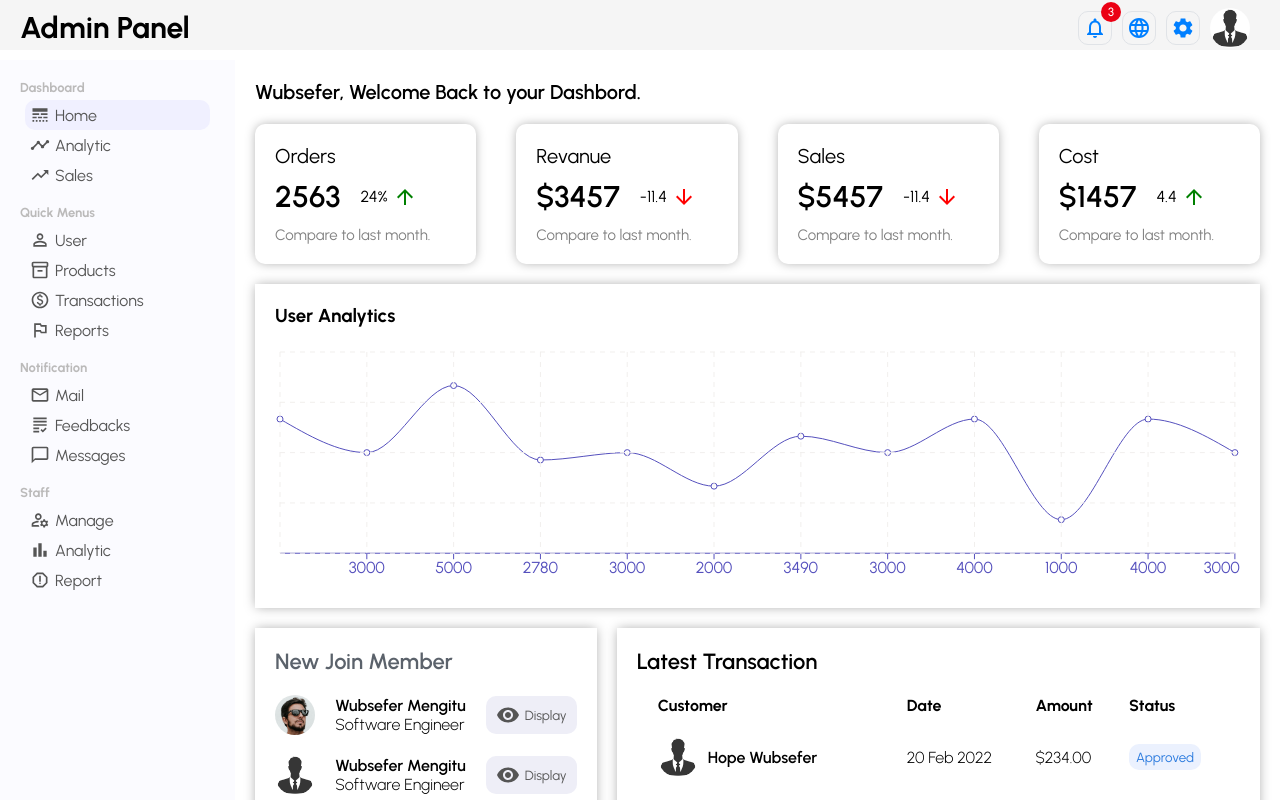
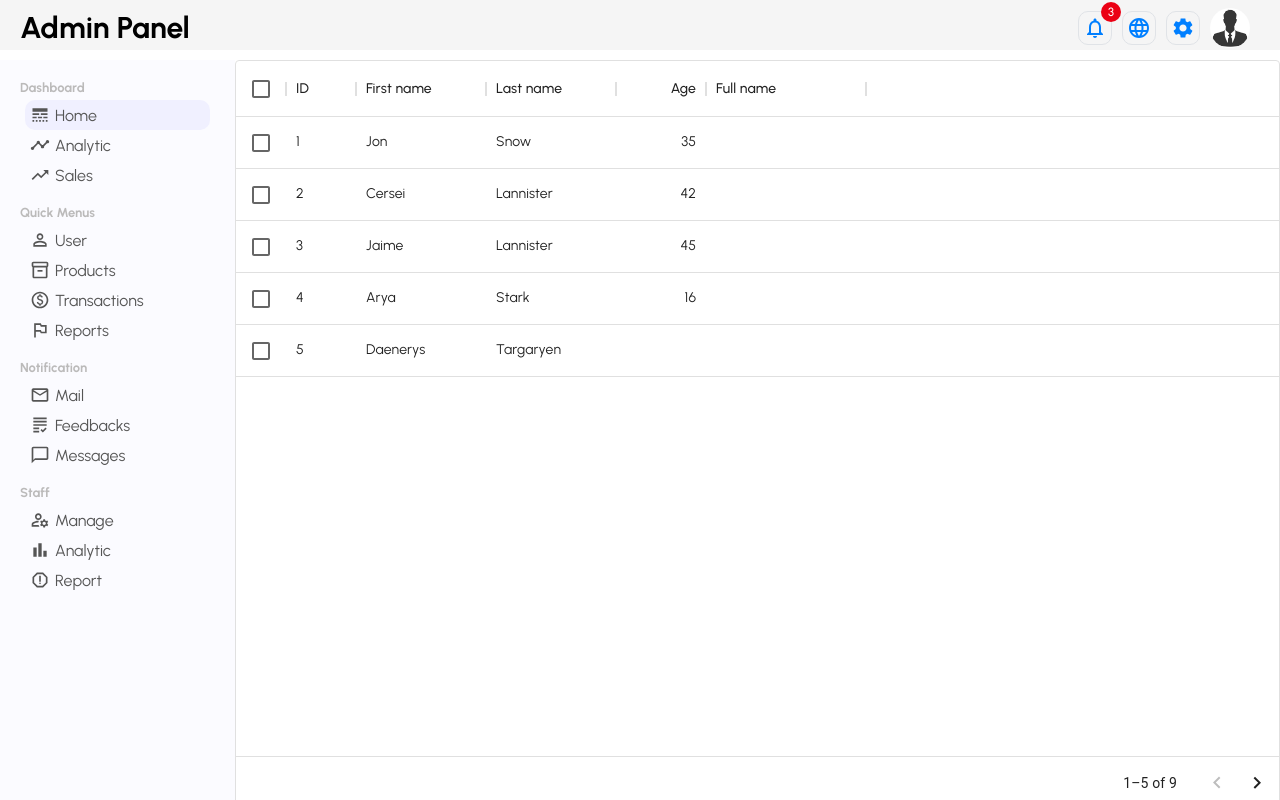
Before and after one commit to wubsefer/Dashboard, a React (Create React App) app: page /users in a window 1280 px wide. Shown: the top 800 px of the page. Built offline with nearby package versions, Linux system fonts and the light colour scheme.

Commit message:
Route has been integarted

```diff
--- a/package.json
+++ b/package.json
@@ -7,11 +7,13 @@
     "@emotion/styled": "^11.8.1",
     "@mui/icons-material": "^5.4.2",
     "@mui/material": "^5.4.3",
+    "@mui/x-data-grid": "^5.5.1",
     "@testing-library/jest-dom": "^5.16.2",
     "@testing-library/react": "^12.1.3",
     "@testing-library/user-event": "^13.5.0",
     "react": "^17.0.2",
     "react-dom": "^17.0.2",
+    "react-router-dom": "^6.2.2",
     "react-scripts": "^3.0.1",
     "recharts": "^2.1.9",
     "web-vitals": "^2.1.4"
--- a/src/App.js
+++ b/src/App.js
@@ -4,18 +4,22 @@
 import "./app.css";
 import Home from "./pages/home/Home";
 import Footer from "./components/footer/Footer";
+import { BrowserRouter as Router, Routes, Route} from 'react-router-dom';
+import UserList from "./pages/user/UserList";
 
-
-function App() {
+const App = () => {
   return (
-    <div>
+    <Router>
       <Topbar />
       <div className="container">
         <Sidebar />
-        <Home />
+        <Routes>
+          <Route exact path="/" element={<Home />} />
+          <Route path="/users" element={<UserList />} />
+        </Routes>
       </div>
       <Footer />
-    </div>
+    </Router>
   );
 }
 
--- a/src/pages/user/UserList.jsx
+++ b/src/pages/user/UserList.jsx
@@ -0,0 +1,50 @@
+import React from "react";
+import "./userList.css";
+import { DataGrid } from "@mui/x-data-grid";
+
+const UserList = () => {
+    const columns = [
+        { field: 'id', headerName: 'ID', width: 70 },
+        { field: 'firstName', headerName: 'First name', width: 130 },
+        { field: 'lastName', headerName: 'Last name', width: 130 },
+        {
+          field: 'age',
+          headerName: 'Age',
+          type: 'number',
+          width: 90,
+        },
+        {
+          field: 'fullName',
+          headerName: 'Full name',
+          description: 'This column has a value getter and is not sortable.',
+          sortable: false,
+          width: 160,
+        },
+      ];
+
+      const rows = [
+        { id: 1, lastName: 'Snow', firstName: 'Jon', age: 35 },
+        { id: 2, lastName: 'Lannister', firstName: 'Cersei', age: 42 },
+        { id: 3, lastName: 'Lannister', firstName: 'Jaime', age: 45 },
+        { id: 4, lastName: 'Stark', firstName: 'Arya', age: 16 },
+        { id: 5, lastName: 'Targaryen', firstName: 'Daenerys', age: null },
+        { id: 6, lastName: 'Melisandre', firstName: null, age: 150 },
+        { id: 7, lastName: 'Clifford', firstName: 'Ferrara', age: 44 },
+        { id: 8, lastName: 'Frances', firstName: 'Rossini', age: 36 },
+        { id: 9, lastName: 'Roxie', firstName: 'Harvey', age: 65 },
+      ];
+
+  return (
+    <div className="userList">
+      <DataGrid
+        rows={rows}
+        columns={columns}
+        pageSize={5}
+        rowsPerPageOptions={[5]}
+        checkboxSelection
+      />
+    </div>
+  );
+};
+
+export default UserList;
--- a/src/pages/user/userList.css
+++ b/src/pages/user/userList.css
@@ -0,0 +1,3 @@
+.userList{
+    flex: 4;
+}
```
Also changed, not shown: 1 other file (tests, documents, lock files or other folders).
